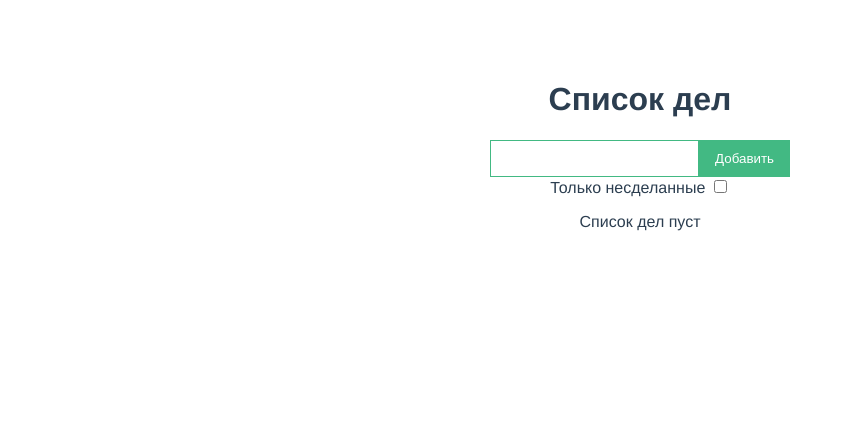
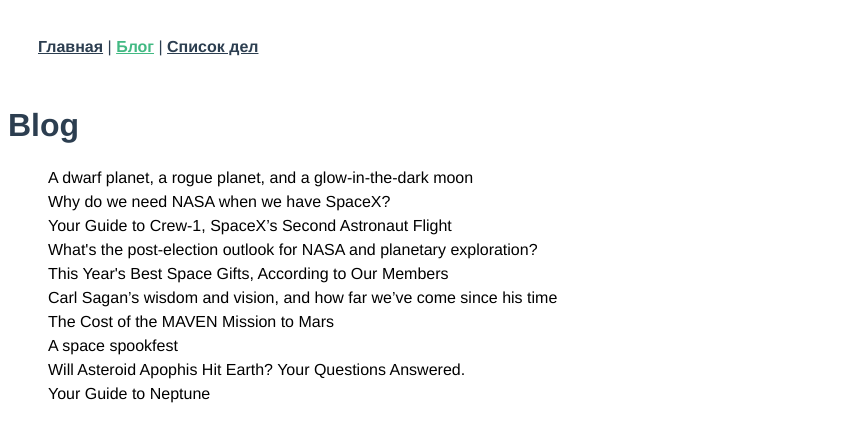
Before and after one commit to tany31/vue-todo, a Vue app: page /posts in a window 1280 px wide. Shown: the top 442 px of the page, without its empty margins (0-843 px from the left). Built offline with nearby package versions, Linux system fonts and the light colour scheme.

Commit message:
add routes

```diff
--- a/package.json
+++ b/package.json
@@ -9,11 +9,13 @@
   },
   "dependencies": {
     "core-js": "^3.6.5",
-    "vue": "^2.6.11"
+    "vue": "^2.6.11",
+    "vue-router": "^3.2.0"
   },
   "devDependencies": {
     "@vue/cli-plugin-babel": "~4.5.0",
     "@vue/cli-plugin-eslint": "~4.5.0",
+    "@vue/cli-plugin-router": "~4.5.0",
     "@vue/cli-service": "~4.5.0",
     "babel-eslint": "^10.1.0",
     "eslint": "^6.7.2",
--- a/src/App.vue
+++ b/src/App.vue
@@ -1,19 +1,13 @@
 <template>
   <div id="app">
-    <TodoList/>
+    <div id="nav">
+      <router-link to="/">Главная</router-link> |
+      <router-link to="/posts">Блог</router-link> |
+      <router-link to="/todo">Список дел</router-link>
+    </div>
+    <router-view/>
   </div>
 </template>
-
-<script>
-import TodoList from './components/TodoList';
-
-export default {
-  name: 'App',
-  components: {
-    TodoList
-  }
-}
-</script>
 
 <style>
 #app {
@@ -21,6 +15,18 @@ export default {
   -webkit-font-smoothing: antialiased;
   -moz-osx-font-smoothing: grayscale;
   color: #2c3e50;
-  margin-top: 60px;
+}
+
+#nav {
+  padding: 30px;
+}
+
+#nav a {
+  font-weight: bold;
+  color: #2c3e50;
+}
+
+#nav a.router-link-exact-active {
+  color: #42b983;
 }
 </style>
--- /dev/null
+++ b/src/components/Post.vue
@@ -0,0 +1,36 @@
+<template>
+  <div class="post">
+    <h4 class="post__title">{{ post.title }}</h4>
+    <img class="post__image" :src="post.imageUrl" alt="">
+    <div class="post__summary">{{ post.summary }}</div>
+  </div>
+</template>
+
+<script>
+import { getPost } from '../services/posts'
+
+export default {
+  name: 'postItem',
+  computed: {
+    post() {
+      return getPost(this.$route.params.id)
+    }
+  }
+}
+</script>
+
+<style scoped>
+.post {
+  max-width: 40%;
+  margin: 0 auto;
+}
+.post__title {
+  text-align: center;
+}
+
+.post__image {
+  width: 40%;
+  margin-right: 10px;
+  float: left;
+}
+</style>
--- /dev/null
+++ b/src/components/PostList.vue
@@ -0,0 +1,31 @@
+<template>
+  <ul class="post-list">
+    <PostListItem
+      v-for="post in postList"
+      :key="post.id"
+      :post="post"
+    />
+  </ul>
+</template>
+
+<script>
+import { getPostList } from '../services/posts'
+import PostListItem from './PostListItem'
+
+export default {
+  name: 'PostList',
+  components: {
+    PostListItem
+  },
+  data() {
+    return {
+      postList: []
+    }
+  },
+
+  mounted() {
+    this.postList = getPostList()
+  }
+
+}
+</script>
--- /dev/null
+++ b/src/components/PostListItem.vue
@@ -0,0 +1,42 @@
+<template>
+  <li class="post-item">
+    <router-link
+      class="post-item__link"
+      :to="{ name: 'Post', params: { id: post.id } }"
+    >
+    {{ post.title }}
+    </router-link>
+  </li>
+</template>
+
+<script>
+export default {
+  name: 'postListItem',
+  props: {
+    post: {
+      type: Object,
+    }
+  }
+}
+</script>
+
+<style scoped>
+.post-item {
+  list-style-type: none;
+  line-height: 1.5;
+}
+
+.post-item__image {
+  max-width: 300px;
+}
+
+.post-item__link {
+  color: #000;
+  text-decoration: none;
+}
+
+.post-item__link:hover {
+  text-decoration: underline;
+  color: #42b983;
+}
+</style>
--- a/src/main.js
+++ b/src/main.js
@@ -1,8 +1,10 @@
 import Vue from 'vue'
 import App from './App.vue'
+import router from './router'
 
 Vue.config.productionTip = false
 
 new Vue({
-  render: h => h(App),
+  router,
+  render: h => h(App)
 }).$mount('#app')
--- /dev/null
+++ b/src/router/index.js
@@ -0,0 +1,36 @@
+import Vue from 'vue'
+import VueRouter from 'vue-router'
+import Home from '../views/Home.vue'
+
+Vue.use(VueRouter)
+
+const routes = [
+  {
+    path: '/',
+    name: 'Home',
+    component: Home
+  },
+  {
+    path: '/posts',
+    name: 'Posts',
+    component: () => import('../views/Blog.vue')
+  },
+  {
+    path: '/posts/:id',
+    name: 'Post',
+    component: () => import('../components/Post.vue')
+  },
+  {
+    path: '/todo',
+    name: 'Todo',
+    component: () => import('../views/Todo.vue')
+  }
+]
+
+const router = new VueRouter({
+  mode: 'history',
+  base: process.env.BASE_URL,
+  routes
+})
+
+export default router
--- /dev/null
+++ b/src/services/posts.js
@@ -0,0 +1,130 @@
+const postList = [
+  {
+    "id": "5fb28a1860aa7b001c080d50",
+    "title": "A dwarf planet, a rogue planet, and a glow-in-the-dark moon",
+    "url": "https://www.planetary.org/the-downlink/a-dwarf-planet-a-rogue-planet-and-a-glow-in-the-dark-moon",
+    "imageUrl": "https://planetary.s3.amazonaws.com/web/assets/email/newsletter/_1200x1470_crop_center-center_82_line/320587/v2mosaic2e2f1.jpg",
+    "newsSite": "Planetary Society",
+    "summary": "All the wonders that the cosmos offered up this week, plus news about NASA’s leadership and an exciting launch.",
+    "publishedAt": "2020-11-13T14:17:58.000Z",
+    "updatedAt": "2020-11-16T14:18:00.565Z",
+    "launches": [],
+    "events": []
+  },
+  {
+    "id": "5fb28a1f60aa7b001c080d53",
+    "title": "Why do we need NASA when we have SpaceX?",
+    "url": "https://www.planetary.org/articles/nasa-versus-spacex",
+    "imageUrl": "https://planetary.s3.amazonaws.com/web/assets/pictures/_2400x3596_crop_center-center_82_line/20150515_BN_Full_072_ca.jpg",
+    "newsSite": "Planetary Society",
+    "summary": "Watching SpaceX's incredible feats, you might wonder whether we need NASA. But in reality the organizations do very different things and rely on each other for success.",
+    "publishedAt": "2020-11-12T14:18:06.000Z",
+    "updatedAt": "2020-11-16T14:18:07.060Z",
+    "launches": [],
+    "events": []
+  },
+  {
+    "id": "5fb28a1c60aa7b001c080d52",
+    "title": "Your Guide to Crew-1, SpaceX’s Second Astronaut Flight",
+    "url": "https://www.planetary.org/articles/your-guide-spacex-second-astronaut-flight",
+    "imageUrl": "https://planetary.s3.amazonaws.com/web/assets/pictures/_2400x3596_crop_center-center_82_line/20150515_BN_Full_072_ca.jpg",
+    "newsSite": "Planetary Society",
+    "summary": "The last time was a test. This time it’s for real. SpaceX has successfully launched 4 astronauts to the International Space Station. They will arrive on Monday.",
+    "publishedAt": "2020-11-12T14:18:04.000Z",
+    "updatedAt": "2020-11-16T14:18:04.966Z",
+    "launches": [],
+    "events": []
+  },
+  {
+    "id": "5fb28a1a60aa7b001c080d51",
+    "title": "What's the post-election outlook for NASA and planetary exploration?",
+    "url": "https://www.planetary.org/articles/election-2020-post-analysis",
+    "imageUrl": "https://planetary.s3.amazonaws.com/web/assets/pictures/_2400x1600_crop_center-center_82_line/kendra-horn-space-subcommittee-chair.jpg",
+    "newsSite": "Planetary Society",
+    "summary": "What does the political landscape look like for NASA and for The Planetary Society's 3 core enterprises of planetary exploration, the search for life, and planetary defense after the U.S.'s 2020 federal elections?",
+    "publishedAt": "2020-11-12T14:18:02.000Z",
+    "updatedAt": "2020-11-16T14:18:02.854Z",
+    "launches": [],
+    "events": []
+  },
+  {
+    "id": "5fb28a2960aa7b001c080d54",
+    "title": "This Year's Best Space Gifts, According to Our Members",
+    "url": "https://www.planetary.org/articles/2020-gift-guide",
+    "imageUrl": "https://planetary.s3.amazonaws.com/web/assets/pictures/_1200x839_crop_center-center_82_line/392592/pioneer-plaque-pin.jpg",
+    "newsSite": "Planetary Society",
+    "summary": "Shopping for someone who loves space? Here's our 2020 gift guide.",
+    "publishedAt": "2020-11-10T14:18:17.000Z",
+    "updatedAt": "2020-11-16T14:18:17.602Z",
+    "launches": [],
+    "events": []
+  },
+  {
+    "id": "5fb28a2c60aa7b001c080d55",
+    "title": "Carl Sagan’s wisdom and vision, and how far we’ve come since his time",
+    "url": "https://www.planetary.org/the-downlink/carl-sagans-wisdom-and-vision-and-how-far-weve-come-since-his-time",
+    "imageUrl": "https://planetary.s3.amazonaws.com/web/assets/email/newsletter/_453x614_crop_center-center_line/20140801_PIA00452.jpg",
+    "newsSite": "Planetary Society",
+    "summary": "Even Sagan would be amazed by multitudes we now know our cosmos may hold. Learn more, plus get your scoop on the week’s space news.",
+    "publishedAt": "2020-11-06T14:18:19.000Z",
+    "updatedAt": "2020-11-16T14:18:20.184Z",
+    "launches": [],
+    "events": []
+  },
+  {
+    "id": "5fb28a2e60aa7b001c080d56",
+    "title": "The Cost of the MAVEN Mission to Mars",
+    "url": "https://www.planetary.org/space-policy/maven-cost",
+    "imageUrl": "https://planetary.s3.amazonaws.com/web/assets/pictures/_200x200_crop_center-center_82_line/20161227_maven-orbits-mars-lm.jpg",
+    "newsSite": "Planetary Society",
+    "summary": "The MAVEN Mars orbiter cost $582.5 million to build and operate through its prime mission. But that's not the whole story.",
+    "publishedAt": "2020-11-02T14:18:21.000Z",
+    "updatedAt": "2020-11-16T14:18:22.263Z",
+    "launches": [],
+    "events": []
+  },
+  {
+    "id": "5fb28a3360aa7b001c080d58",
+    "title": "A space spookfest",
+    "url": "https://www.planetary.org/the-downlink/a-space-spookfest",
+    "imageUrl": "https://planetary.s3.amazonaws.com/web/assets/email/newsletter/_1200x1200_crop_center-center_82_line/halloween-sun.jpg",
+    "newsSite": "Planetary Society",
+    "summary": "Catch up on news from across the ghoul-axy and beyond.",
+    "publishedAt": "2020-10-30T14:18:26.000Z",
+    "updatedAt": "2020-11-16T14:18:27.256Z",
+    "launches": [],
+    "events": []
+  },
+  {
+    "id": "5fb28a3060aa7b001c080d57",
+    "title": "Will Asteroid Apophis Hit Earth? Your Questions Answered.",
+    "url": "https://www.planetary.org/articles/will-apophis-hit-earth",
+    "imageUrl": "https://planetary.s3.amazonaws.com/web/assets/pictures/_768x518_crop_center-center_60_line/283691/20200424_apophis-collage.jpg",
+    "newsSite": "Planetary Society",
+    "summary": "Apophis will come closer to Earth in 2029 than our geostationary communications satellites.",
+    "publishedAt": "2020-10-30T14:18:24.000Z",
+    "updatedAt": "2020-11-16T14:18:24.479Z",
+    "launches": [],
+    "events": []
+  },
+  {
+    "id": "5fb28a3760aa7b001c080d5a",
+    "title": "Your Guide to Neptune",
+    "url": "https://www.planetary.org/worlds/neptune",
+    "imageUrl": "https://planetary.s3.amazonaws.com/web/assets/pictures/_2400x3596_crop_center-center_82_line/20150515_BN_Full_072_ca.jpg",
+    "newsSite": "Planetary Society",
+    "summary": "Neptune, our outermost planet, is a windy blue world with exotic ice, raging storms, rings, and a moon that could have a subsurface ocean.",
+    "publishedAt": "2020-10-29T14:18:31.000Z",
+    "updatedAt": "2020-11-16T14:18:31.734Z",
+    "launches": [],
+    "events": []
+  }
+]
+
+export function getPostList() {
+  return postList
+}
+
+export function getPost(id) {
+  return postList.find(n => n.id === id)
+}
--- /dev/null
+++ b/src/views/Blog.vue
@@ -0,0 +1,15 @@
+<template>
+  <div class="about">
+    <h1>Blog</h1>
+    <PostList />
+  </div>
+</template>
+
+<script>
+import PostList from '../components/PostList.vue'
+
+export default {
+  name: 'Blog',
+  components: { PostList },
+}
+</script>
--- /dev/null
+++ b/src/views/Home.vue
@@ -0,0 +1,5 @@
+<template>
+  <div class="home">
+   <h1>This is an home page</h1>
+  </div>
+</template>
--- /dev/null
+++ b/src/views/Todo.vue
@@ -0,0 +1,16 @@
+<template>
+  <div class="home">
+   <TodoList />
+  </div>
+</template>
+
+<script>
+import TodoList from '@/components/TodoList.vue'
+
+export default {
+  name: 'Todo',
+  components: {
+    TodoList
+  }
+}
+</script>
```
Also changed, not shown: 1 other file (tests, documents, lock files or other folders).
